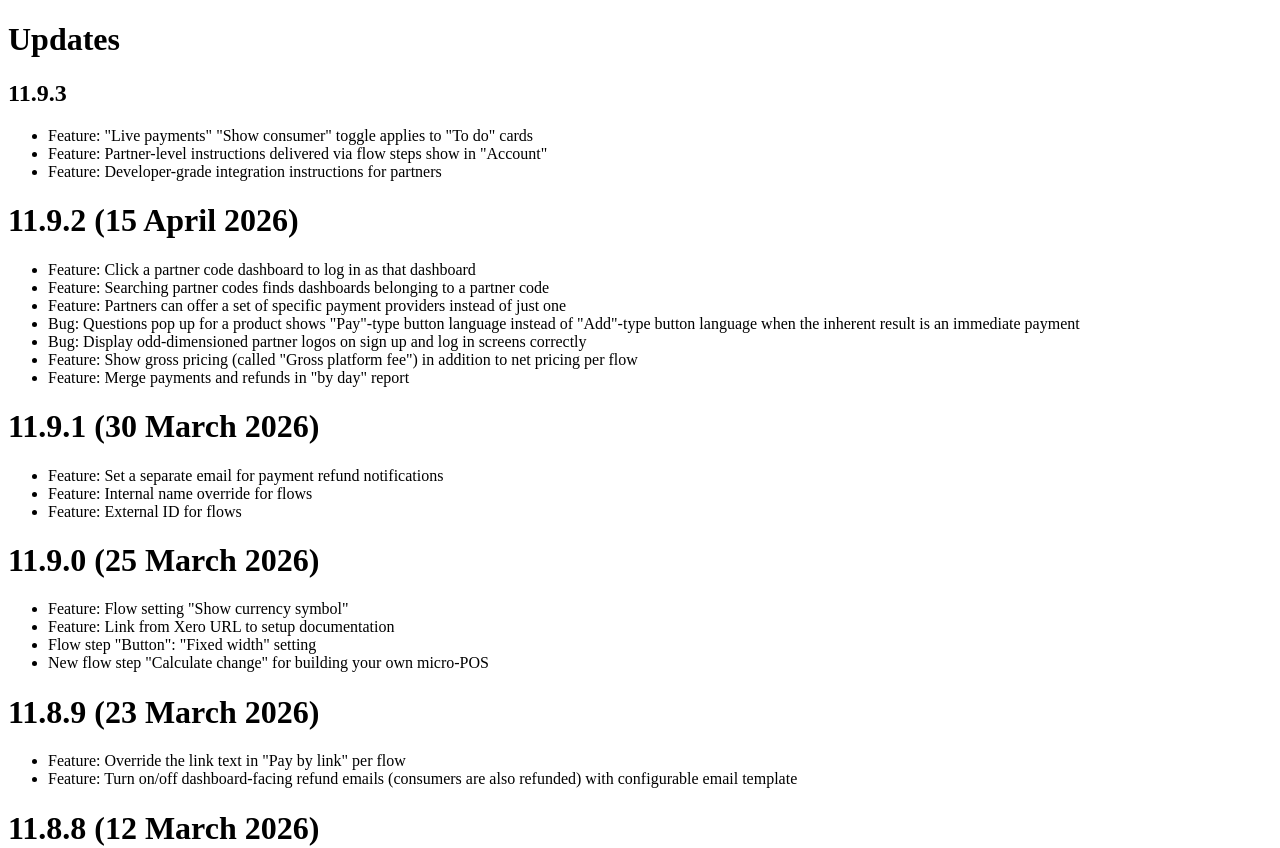
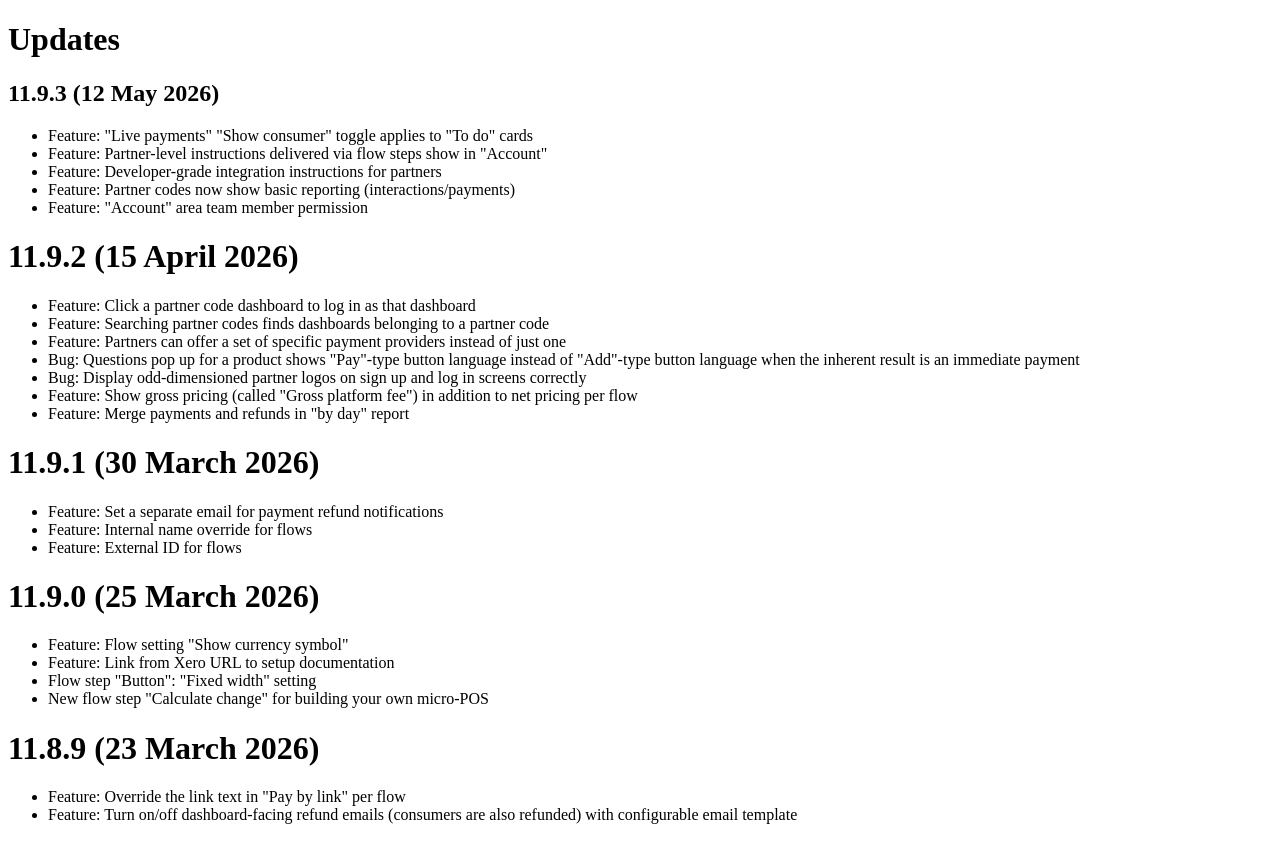
Before and after one commit to Stickyto/sticky-docs, a Next.js app in the folder src/: page /updates in a window 1280 px wide. Shown: the top 848 px of the page. Built offline with nearby package versions, Linux system fonts and the light colour scheme.

Commit message:
`11.9.3`

```diff
--- a/src/pages/updates.mdx
+++ b/src/pages/updates.mdx
@@ -1,9 +1,11 @@
 # Updates
 
-## 11.9.3
+## 11.9.3 (12 May 2026)
  - Feature: "Live payments" "Show consumer" toggle applies to "To do" cards
  - Feature: Partner-level instructions delivered via flow steps show in "Account"
  - Feature: Developer-grade integration instructions for partners
+ - Feature: Partner codes now show basic reporting (interactions/payments)
+ - Feature: "Account" area team member permission
 
 # 11.9.2 (15 April 2026)
  - Feature: Click a partner code dashboard to log in as that dashboard
```
